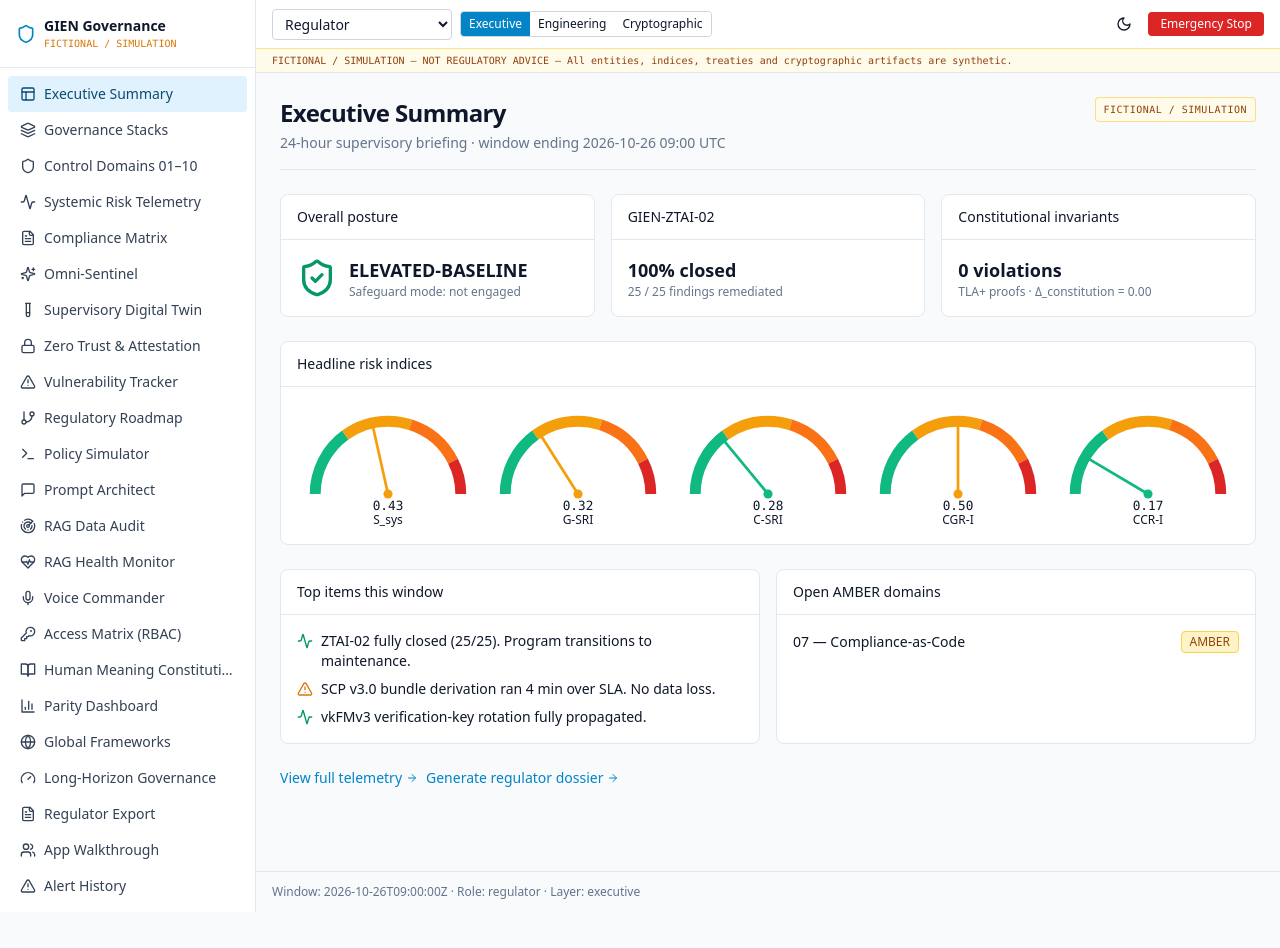
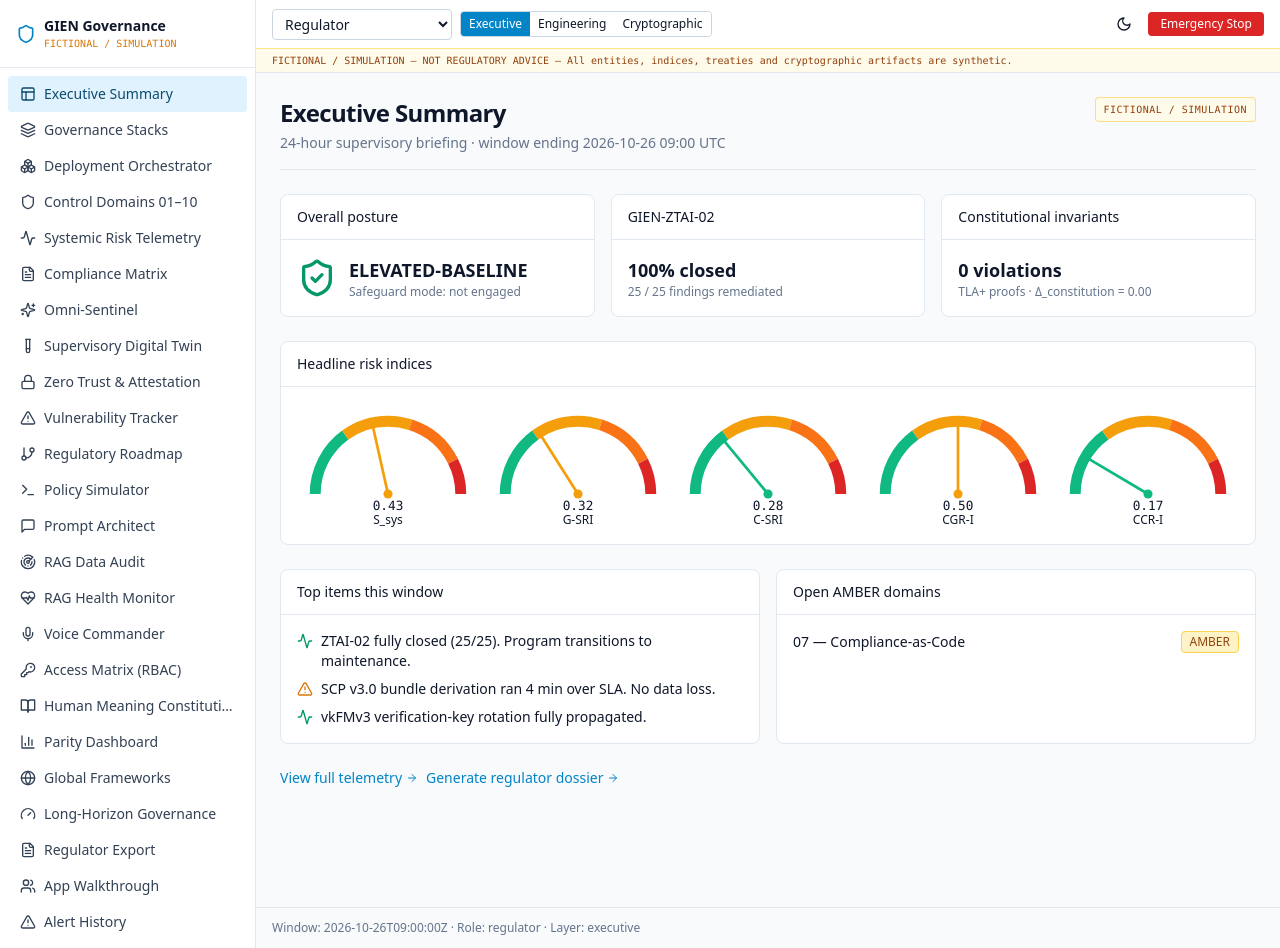
Before and after one commit to OneFineStarstuff/OneFineStarstuff.github.io, a React (Vite) app in the folder gien-platform/: page / in a window 1280 px wide. Before the commit the page ends 912 px from the top, so only its background shows below. Built offline with nearby package versions, Linux system fonts and the light colour scheme.

Commit message:
WP-086: nav entry for Deployment Orchestrator (Boxes icon)

```diff
--- a/gien-platform/src/components/layout.tsx
+++ b/gien-platform/src/components/layout.tsx
@@ -1,7 +1,7 @@
 import React, { useState } from 'react';
 import { NavLink } from 'react-router-dom';
 import {
-  Activity, AlertTriangle, BarChart3, BookOpen, ChevronRight, FileText, Gauge, GitBranch,
+  Activity, AlertTriangle, BarChart3, BookOpen, Boxes, ChevronRight, FileText, Gauge, GitBranch,
   Globe, HeartPulse, Layers, Layout as LayoutIcon, Lock, MessageSquare, Moon, Radar, Shield, Sparkles, Sun,
   KeyRound, Mic, Terminal, TestTube, Users,
 } from 'lucide-react';
@@ -11,6 +11,7 @@ import type { Role, Layer } from '../types';
 const NAV = [
   { to: '/', label: 'Executive Summary', icon: LayoutIcon },
   { to: '/stacks', label: 'Governance Stacks', icon: Layers },
+  { to: '/deployment-orchestrator', label: 'Deployment Orchestrator', icon: Boxes },
   { to: '/domains', label: 'Control Domains 01–10', icon: Shield },
   { to: '/telemetry', label: 'Systemic Risk Telemetry', icon: Activity },
   { to: '/compliance', label: 'Compliance Matrix', icon: FileText },
```
